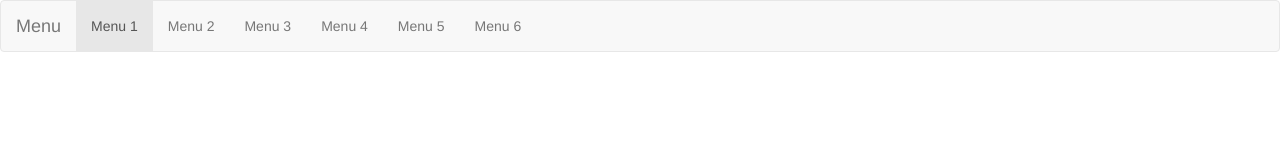
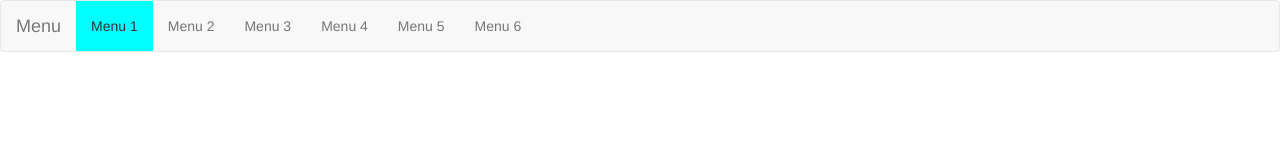
Before and after one commit to karinaqu/Proyecto_Menu, a plain HTML site: page index.html in a window 1280 px wide. Both pictures are taken after a click on the item "Menu 1". Drawn offline with nearby package versions, Linux system fonts and the light colour scheme.

Commit message:
second commit

```diff
--- a/index.html
+++ b/index.html
@@ -14,7 +14,7 @@
   $(document).ready(function() {
     $('li').click(function() {
       // the clicked LI
-      var clicked = $(this);
+      var clicked = $(this).css("background-color","#00FFFF");
 
       // all the LIs above the clicked one
       var previousAll = clicked.prevAll();
@@ -22,7 +22,7 @@
       // only proceed if it's not already on top (no previous siblings)
       if(previousAll.length > 0) {
         // top LI
-        var top = $(previousAll[previousAll.length - 1]);
+        var top = $(previousAll[previousAll.length - 1]).css("background-color","#F7F9F9");
 
         // immediately previous LI
         var previous = $(previousAll[0]);
@@ -55,7 +55,7 @@
       <a class="navbar-brand" href="#">Menu</a>
     </div>
     <ul class="nav navbar-nav">
-      <li class="active"><a href="#">Menu 1</a></li>
+      <li><a href="#">Menu 1</a></li>
       <li><a href="#">Menu 2</a></li>
       <li><a href="#">Menu 3</a></li>
       <li><a href="#">Menu 4</a></li>
```
